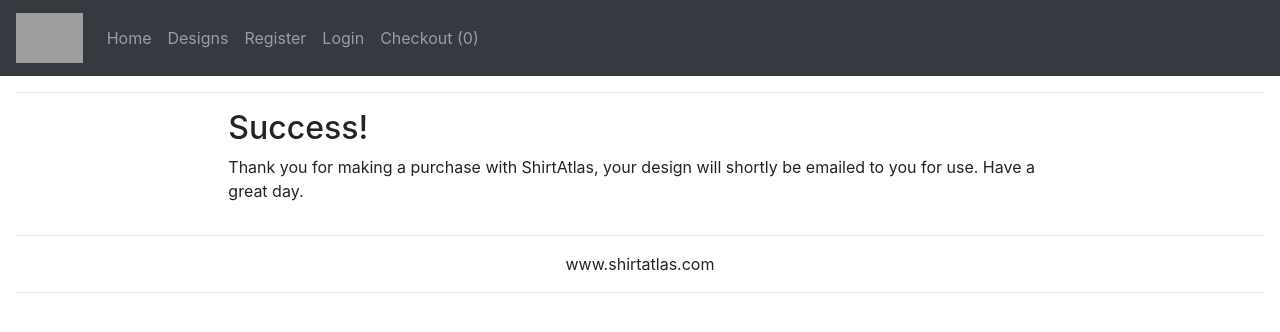
After one commit to timcoville/shirtatlas, a Django app: page /success in a window 1280 px wide. The commit adds this page. Shown: the top 332 px of the page. Run offline with Django 3.2, Linux system fonts and the light colour scheme; parts of the project's set-up code (start-up, migrations or seed data) failed here and were passed over; some libraries are stand-ins or nearby versions; grey boxes are pictures that could not be loaded.

Commit message:
added success page and cleared cart after succesful purchase

```diff
--- a/apps/market/templates/market/design.html
+++ b/apps/market/templates/market/design.html
@@ -131,6 +131,7 @@
                         {% else %}
                         <a href="{{request.META.HTTP_REFERER}}" class="btn btn-secondary">Go Back</a>
                         {% endif %}
+                        {% if design.designer.id == request.session.user_id %}
                         <div class="float-right"><a href="/portfolio/{{request.session.user_id}}/edit/{{design.id}}" class="btn btn-secondary">Edit Design</a> <a href="/portfolio/{{request.session.user_id}}/performance/{{design.id}}" class="btn btn-secondary" data-toggle="modal" data-target=".bd-example-modal-lg">View Sales</a></div>
                     </div>
                     <div class="col">
@@ -162,6 +163,7 @@
                             </div>
                         </div>
                         </div>
+                      {% endif %}
                     </div>
 
 
--- /dev/null
+++ b/apps/market/templates/market/success.html
@@ -0,0 +1,95 @@
+
+{% load static %}<!DOCTYPE html>
+<html lang="en">
+<head>
+    <meta charset="UTF-8">
+    <meta name="viewport" content="width=device-width, initial-scale=1.0">
+    <meta http-equiv="X-UA-Compatible" content="ie=edge">
+    <!-- bootstrap -->
+    <link rel="stylesheet" href="https://stackpath.bootstrapcdn.com/bootstrap/4.1.2/css/bootstrap.min.css" integrity="sha384-Smlep5jCw/wG7hdkwQ/Z5nLIefveQRIY9nfy6xoR1uRYBtpZgI6339F5dgvm/e9B" crossorigin="anonymous">
+    <title>ShirtAtlas</title>
+
+    <style>
+    .black-opacity{
+        background-color:rgba(0, 0, 0, 0.4);
+    }
+    .black-opacity:hover{
+        background-color:rgba(0, 0, 0, 0.5);
+    }
+    </style>
+</head>
+<body>
+
+    <nav class="navbar navbar-expand-sm navbar-dark bg-dark">
+        <a class="navbar-brand" href="#"> <img src="{% static 'ShirtAtlas.gif' %}" height="50" alt=""></a>
+        <button class="navbar-toggler" type="button" data-toggle="collapse" data-target="#navbarNav" aria-controls="navbarNav" aria-expanded="false" aria-label="Toggle navigation">
+              <span class="navbar-toggler-icon"></span>
+        </button>
+        <div class="collapse navbar-collapse" id="navbarNav">
+              <ul class="navbar-nav">
+
+                    <li class="nav-item">
+                            <a class="nav-link" href="/">Home</a>
+                        </li>
+                        <li class="nav-item">
+                            <a class="nav-link" href="/designs">Designs</a>
+                        </li>
+
+
+                {% if 'user_id' in request.session %}
+                <li class="nav-item dropdown">
+                        <a class="nav-link dropdown-toggle" href="#" id="navbarDropdown" role="button" data-toggle="dropdown" aria-haspopup="true" aria-expanded="false">
+                            My Account
+                        </a>
+                        <div class="dropdown-menu" aria-labelledby="navbarDropdown">
+                            {% if 'designer' in request.session %}
+                                <a class="dropdown-item" href="/newdesign">Add Design</a>
+                                <a class="dropdown-item" href="/portfolio/{{request.session.user_id}}">My Portfolio</a>
+                            {% endif%}
+                            <a class="dropdown-item" href="/editprofile">Edit Account</a>
+                            <a class="dropdown-item" href="">View Orders</a>
+                            <div class="dropdown-divider"></div>
+                            <a class="dropdown-item" href="/logout">Logout</a>
+                        </div>
+                </li>
+                {% else %}
+                <li class="nav-item">
+                        <a class="nav-link" href="/register">Register</a>
+                </li>
+                <li class="nav-item">
+                    <a class="nav-link" href="/login">Login</a>
+                </li>
+                {% endif %}
+                <li class="nav-item">
+                        <a class="nav-link" href="/cart">Checkout ({{request.session.cart | length}})</a>
+                </li>
+
+              </ul>
+        </div>
+    </nav>
+    <div class="container-fluid">
+        <hr>
+          <div class="row justify-content-center">
+            <div class="col-md-8">
+                <h2>Success!</h2>
+                <p>Thank you for making a purchase with ShirtAtlas, your design will shortly be emailed to you for use. Have a great day.</p>
+            </div>
+          </div>
+        <hr>
+        <div class="row">
+            <div class="col text-center">www.shirtatlas.com</div>
+        </div>
+        <hr>
+
+    </div>
+
+
+
+
+
+    <!-- bootstrap -->
+    <script src="https://code.jquery.com/jquery-3.3.1.slim.min.js" integrity="sha384-q8i/X+965DzO0rT7abK41JStQIAqVgRVzpbzo5smXKp4YfRvH+8abtTE1Pi6jizo" crossorigin="anonymous"></script>
+    <script src="https://cdnjs.cloudflare.com/ajax/libs/popper.js/1.14.3/umd/popper.min.js" integrity="sha384-ZMP7rVo3mIykV+2+9J3UJ46jBk0WLaUAdn689aCwoqbBJiSnjAK/l8WvCWPIPm49" crossorigin="anonymous"></script>
+    <script src="https://stackpath.bootstrapcdn.com/bootstrap/4.1.2/js/bootstrap.min.js" integrity="sha384-o+RDsa0aLu++PJvFqy8fFScvbHFLtbvScb8AjopnFD+iEQ7wo/CG0xlczd+2O/em" crossorigin="anonymous"></script>
+</body>
+</html>
--- a/apps/market/urls.py
+++ b/apps/market/urls.py
@@ -19,4 +19,5 @@
     url(r'add/(?P<design_id>\d+)$', views.add_to_cart),
     url(r'remove/(?P<design_id>\d+)$', views.remove_from_cart),
     url(r'cart$', views.cart),
+    url(r'success$', views.success)
 ]
--- a/apps/market/views.py
+++ b/apps/market/views.py
@@ -86,9 +86,11 @@
             design.licenses -= 1
             design.sales += 1
             design.save()
-        return redirect('/cart')
+        request.session['cart'] = []
+        return redirect('/success')
 
-
+def success(request):
+    return render(request, 'market/success.html')
 
 
 
```
Also changed, not shown: 2 other files.
